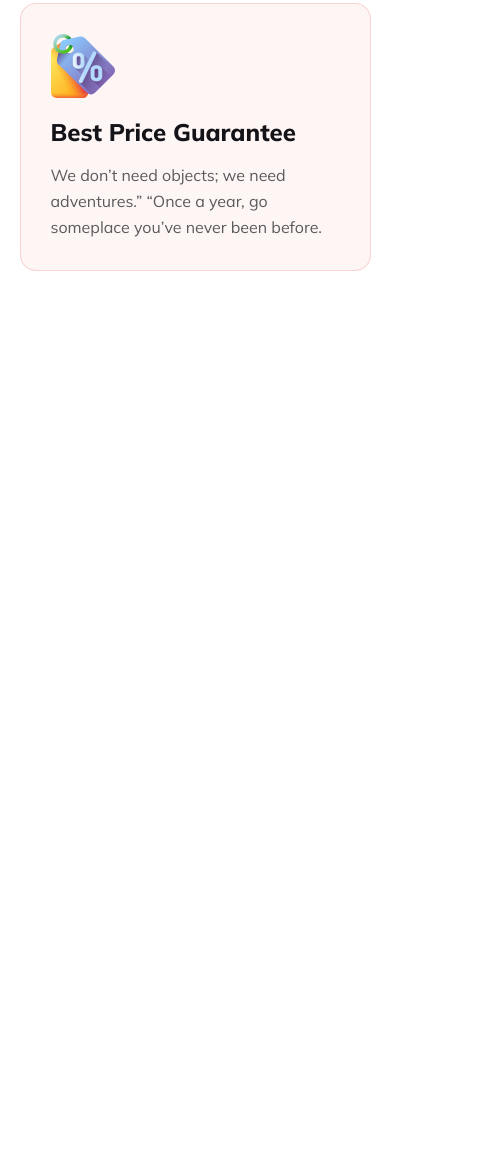
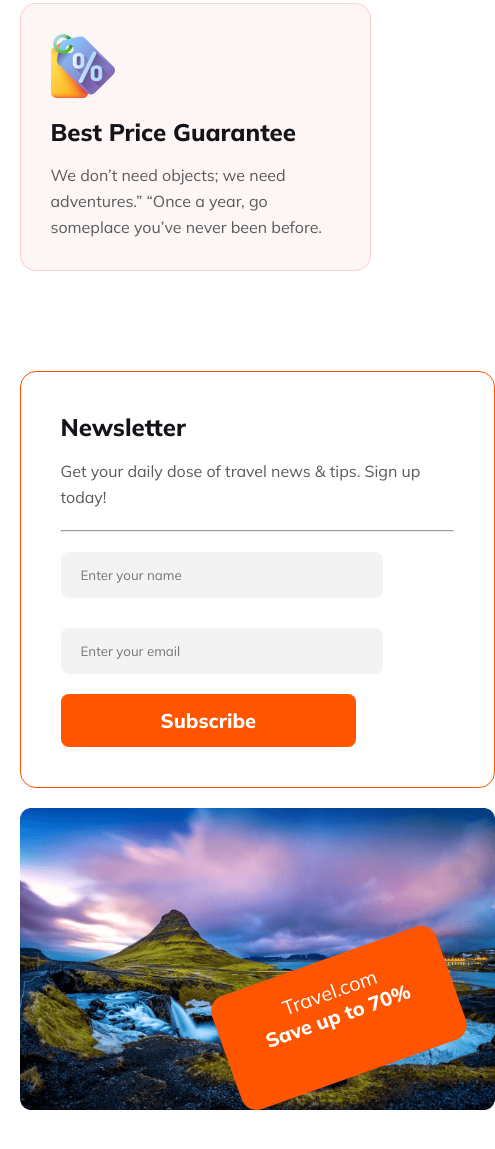
Before and after one commit to Kayum-Ali/New-Year-Travel, a plain HTML site: page index.html in a window 390 px wide. Shown: the part 4787-5936 px from the top of the page, 495 px wide, since content can reach past the window. Before the commit the page ends 5108 px from the top, so only its background shows below. Drawn offline with Linux system fonts and the light colour scheme.

Commit message:
newsletter section ( style and responsive)done

```diff
--- a/index.html
+++ b/index.html
@@ -165,6 +165,36 @@
         </section>
         <!-- choose us section end -->
 
+        <!-- newsletter section start -->
+        <section>
+            <div class="newsletter-container">
+                <div class="login-part">
+                    <h3 class="newsletter-title">Newsletter</h3>
+                    <p class="newsletter-description">
+                        Get your daily dose of travel news & tips. Sign up today!
+                    </p>
+                    <hr>
+                    <div>
+                        <input type="text" placeholder="Enter your name">
+                    </div>
+                    <div>
+                        <input type="email" placeholder="Enter your email">
+                    </div>
+                    <div>
+                        <button>Subscribe</button>
+                    </div>
+                </div>
+                <div class="img-part">
+                    <img src="Images/Rectangle-8.png" alt="">
+                    <div class="inner">
+                        <h3 class="inner-title">Travel.com</h3>
+                        <h3 class="subtitle">Save up to 70%</h3>
+                    </div>
+                </div>
+            </div>
+        </section>
+        <!-- newsletter section end -->
+
 
     </main>
 
--- a/style.css
+++ b/style.css
@@ -290,15 +290,17 @@ img {
     width: 64px;
     height: 64px;
 }
-.card-3 img{
+
+.card-3 img {
     width: 64px;
     height: 64px;
 }
 
-.choose-three{
+.choose-three {
     width: 50%;
     margin: 20px auto;
 }
+
 .choose-one,
 .choose-two,
 .choose-three {
@@ -341,6 +343,109 @@ img {
 }
 
 /* choose us style end */
+
+
+/* newsletter style start  */
+
+.newsletter-container {
+    display: grid;
+    grid-template-columns: 4fr 6fr;
+    gap: 20px;
+    margin: 100px 0;
+}
+
+.login-part {
+    border-radius: 16px;
+    border: 1px solid #FF5400;
+    padding: 40px;
+}
+
+.newsletter-title {
+    color: #131318;
+    font-family: Mulish;
+    font-size: 24px;
+    font-weight: 800;
+}
+
+.newsletter-description {
+    color: #5A5A5D;
+    font-family: Mulish;
+    font-size: 16px;
+    font-weight: 400;
+    line-height: 26px;
+    margin: 16px 0 20px 0;
+}
+
+hr {
+    width: 393px;
+    height: 1px;
+    background: rgba(19, 19, 24, 0.10);
+}
+
+.newsletter-container input[type="text"] {
+    margin: 20px 0 15px 0;
+    padding: 15px 150px 15px 20px;
+    border-radius: 8px;
+    background: rgba(19, 19, 24, 0.05);
+    border: none;
+}
+
+.newsletter-container input[type="email"] {
+    margin: 15px 0 20px 0;
+    padding: 15px 150px 15px 20px;
+    border-radius: 8px;
+    background: rgba(19, 19, 24, 0.05);
+    border: none;
+}
+
+.login-part button {
+    padding: 14px 130px;
+    border-radius: 8px;
+    background: #FF5400;
+    color: #FFF;
+    text-align: center;
+    font-family: Mulish;
+    font-size: 20px;
+    font-weight: 800;
+    border: none;
+}
+
+.img-part {
+
+    border-radius: 16px;
+    position: relative;
+}
+
+.inner {
+    border-radius: 16px;
+    background: #FF5400;
+    width: 60%;
+    height: 120px;
+    transform: rotate(-19.628deg);
+    position: absolute;
+    top: 248px;
+    left: 203px;
+}
+
+.inner-title {
+    color: #FFF;
+    text-align: center;
+    font-family: Mulish;
+    font-size: 24px;
+    font-weight: 400;
+    padding-top: 20px;
+}
+
+.subtitle {
+    color: #FFF;
+    font-family: Mulish;
+    font-size: 32px;
+    font-weight: 800;
+    text-align: center;
+    margin-bottom: 20px;
+}
+
+/* newsletter style end  */
 
 
 
@@ -436,14 +541,35 @@ img {
     }
 
     /* choose section responsive */
-    .card{
+    .card {
         flex-direction: column;
     }
-    .choose-three{
+
+    .choose-three {
         width: 100%;
+    }
+
+    /* newsletter section responsive */
+    .newsletter-container {
+
+        grid-template-columns: repeat(1, 1fr);
+
+    }
+    .login-part button {
+        padding: 14px 100px;
+    }
+    .inner{
+        width: 50%;
+        top: 150px;
+        left: 200px;
+    }
+    .subtitle, .inner-title {
+        font-size: 20px;
     }
 
 
 
 
+
+
 }
```
